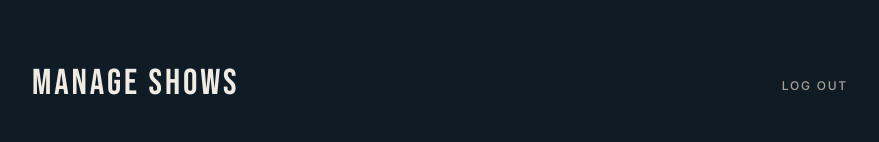
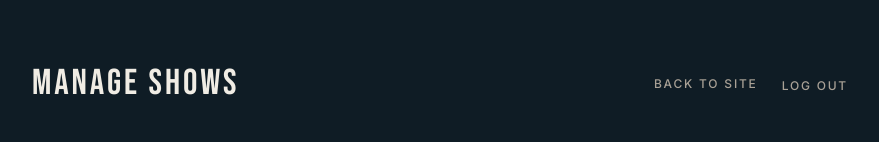
Before and after one commit to KeeganShirley/playrite-website, a Next.js app: page /admin in a window 1280 px wide. Shown: the top 142 px of the page, without its empty margins (200-1079 px from the left). Built offline with nearby package versions, Linux system fonts and the light colour scheme; no server answers; the database is empty.

Commit message:
Add "Back to site" link on admin dashboard

```diff
--- a/src/app/admin/page.tsx
+++ b/src/app/admin/page.tsx
@@ -1,3 +1,4 @@
+import Link from "next/link";
 import {
   createShowAction,
   deleteShowAction,
@@ -31,6 +32,13 @@ export default async function AdminPage({
         <h1 className="font-display text-4xl tracking-[0.08em] text-text">
           MANAGE SHOWS
         </h1>
+        <div className="flex items-center gap-6">
+          <Link
+            href="/"
+            className="text-xs font-medium uppercase tracking-[0.15em] text-text-muted hover:text-text"
+          >
+            Back to site
+          </Link>
           <form action={logoutAction}>
             <button
               type="submit"
@@ -39,6 +47,7 @@ export default async function AdminPage({
               Log out
             </button>
           </form>
+        </div>
       </div>
 
       {error ? (
```
Lines whose indentation alone changed are shown as unchanged.
